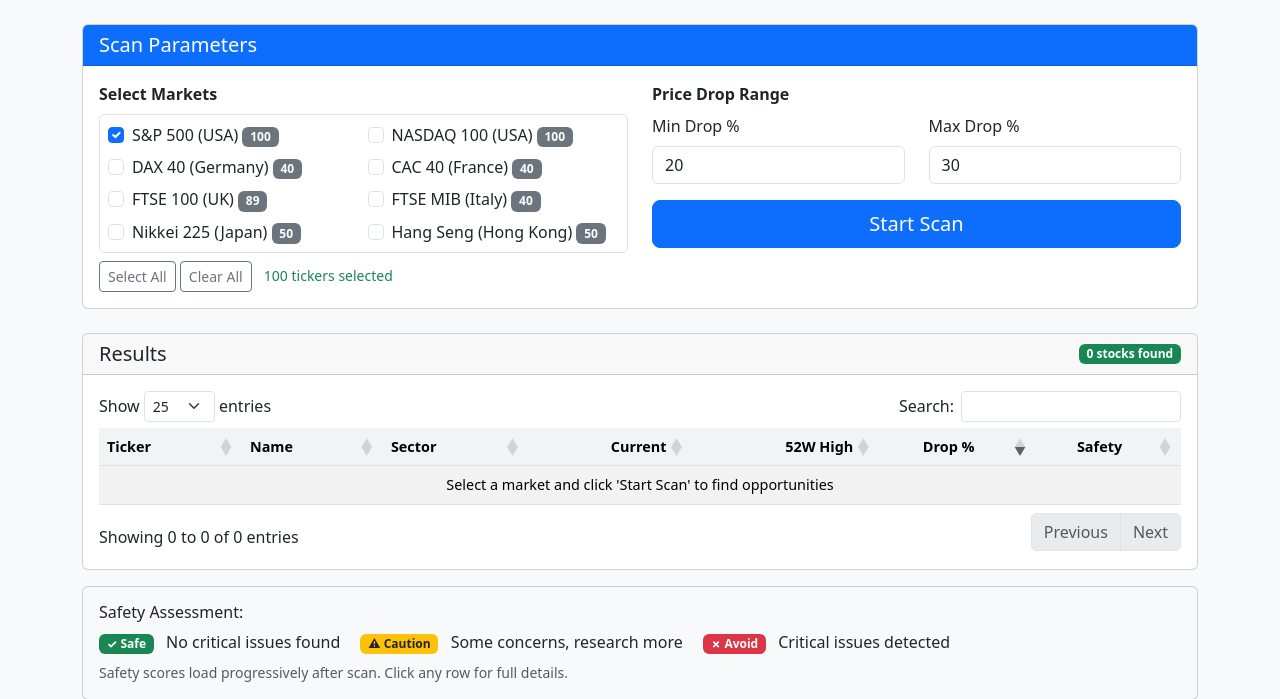
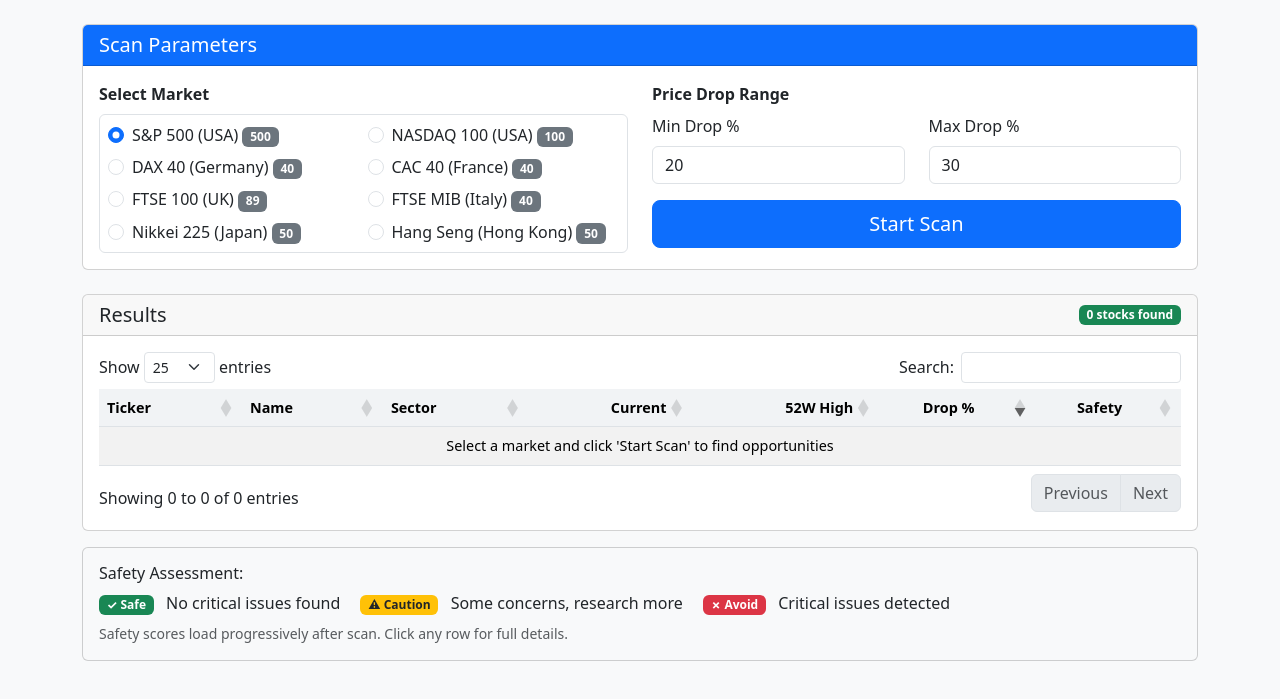
Before and after one commit to rigelshysaj/stock-screener, a Flask app: page / in a window 1280 px wide. Shown: the part 56-755 px from the top of the page. Run offline with Flask 3, Linux system fonts and the light colour scheme; some libraries are stand-ins or nearby versions.

Commit message:
Switch to radio buttons + expand S&P 500 to full 500 stocks
- Reverted to single market selection (radio buttons)
- Expanded S&P 500 from 100 to ~500 stocks
- Removed ticker limit validation (single market selection)
- User can now see all stocks in selected market

Note: Large markets (S&P 500) may timeout on free Render tier

🤖 Generated with [Claude Code](https://claude.com/claude-code)

Co-Authored-By: Claude Opus 4.5 <noreply@anthropic.com>

```diff
--- a/static/js/app.js
+++ b/static/js/app.js
@@ -8,12 +8,6 @@ let currentResults = [];
 // Initialize DataTable when document is ready
 $(document).ready(function() {
     initDataTable();
-    updateTickerCount();
-
-    // Update count when checkboxes change
-    $(document).on('change', '.market-checkbox', function() {
-        updateTickerCount();
-    });
 });
 
 function initDataTable() {
@@ -34,82 +28,17 @@ function initDataTable() {
     });
 }
 
-// Ticker counts per market (must match backend)
-const MARKET_TICKER_COUNTS = {
-    'sp500': 100,
-    'nasdaq': 100,
-    'dax': 40,
-    'cac': 40,
-    'ftse': 90,
-    'mib': 40,
-    'nikkei': 50,
-    'hangseng': 50
-};
-
-const MAX_TICKERS = 150;
-
-// Get selected markets (multiple checkboxes)
-function getSelectedMarkets() {
-    const selected = [];
-    $('.market-checkbox:checked').each(function() {
-        selected.push($(this).val());
-    });
-    return selected;
-}
-
-// Calculate total tickers for selected markets
-function getTotalTickerCount() {
-    const markets = getSelectedMarkets();
-    let total = 0;
-    markets.forEach(m => {
-        total += MARKET_TICKER_COUNTS[m] || 0;
-    });
-    return total;
-}
-
-// Update ticker count display
-function updateTickerCount() {
-    const count = getTotalTickerCount();
-    const countEl = $('#ticker-count');
-    countEl.text(`${count} tickers selected`);
-
-    if (count > MAX_TICKERS) {
-        countEl.removeClass('text-muted text-success').addClass('text-danger');
-        $('#scan-btn').prop('disabled', true);
-        countEl.text(`${count} tickers - max ${MAX_TICKERS} allowed!`);
-    } else if (count > 0) {
-        countEl.removeClass('text-muted text-danger').addClass('text-success');
-        $('#scan-btn').prop('disabled', false);
-    } else {
-        countEl.removeClass('text-success text-danger').addClass('text-muted');
-        $('#scan-btn').prop('disabled', false);
-    }
-}
-
-// Select all markets
-function selectAllMarkets() {
-    $('.market-checkbox').prop('checked', true);
-    updateTickerCount();
-}
-
-// Deselect all markets
-function deselectAllMarkets() {
-    $('.market-checkbox').prop('checked', false);
-    updateTickerCount();
+// Get selected market (single radio button)
+function getSelectedMarket() {
+    return $('input[name="market"]:checked').val();
 }
 
 // Start scanning
 async function startScan() {
-    const markets = getSelectedMarkets();
+    const market = getSelectedMarket();
 
-    if (markets.length === 0) {
-        alert('Please select at least one market to scan.');
-        return;
-    }
-
-    const tickerCount = getTotalTickerCount();
-    if (tickerCount > MAX_TICKERS) {
-        alert(`Too many tickers selected (${tickerCount}). Maximum is ${MAX_TICKERS}. Please deselect some markets.`);
+    if (!market) {
+        alert('Please select a market to scan.');
         return;
     }
 
@@ -127,8 +56,7 @@ async function startScan() {
     $('#scan-text').text('Scanning...');
     $('#scan-spinner').removeClass('d-none');
     $('#status-bar').removeClass('d-none').addClass('alert-info').removeClass('alert-success alert-danger');
-    const marketNames = markets.map(m => m.toUpperCase()).join(', ');
-    $('#status-text').text(`Scanning ${marketNames}... This may take a few minutes.`);
+    $('#status-text').text(`Scanning ${market.toUpperCase()}... This may take a few minutes.`);
 
     try {
         const response = await fetch('/api/scan', {
@@ -137,7 +65,7 @@ async function startScan() {
                 'Content-Type': 'application/json'
             },
             body: JSON.stringify({
-                markets: markets,
+                markets: [market],
                 min_drop: minDrop,
                 max_drop: maxDrop
             })
--- a/stock_lists.py
+++ b/stock_lists.py
@@ -3,8 +3,9 @@ Stock lists for global markets.
 Contains ticker symbols for major indices worldwide.
 """
 
-# S&P 500 - Top 100 by market cap (subset for faster scanning)
-SP500_TOP = [
+# S&P 500 - Full list (all 500 stocks)
+SP500 = [
+    # Top 100
     "AAPL", "MSFT", "GOOGL", "AMZN", "NVDA", "META", "TSLA", "BRK-B", "UNH", "JNJ",
     "JPM", "V", "PG", "XOM", "MA", "HD", "CVX", "MRK", "ABBV", "LLY",
     "PEP", "KO", "COST", "AVGO", "WMT", "MCD", "CSCO", "ACN", "TMO", "ABT",
@@ -14,7 +15,51 @@ SP500_TOP = [
     "INTU", "MDLZ", "DE", "GILD", "ADP", "ISRG", "ADI", "TJX", "CVS", "SYK",
     "BKNG", "VRTX", "MMC", "PLD", "REGN", "CI", "LMT", "SCHW", "NOW", "ZTS",
     "MO", "BDX", "TMUS", "CB", "EOG", "SO", "CME", "DUK", "PNC", "CL",
-    "EQIX", "ITW", "SLB", "AON", "NOC", "APD", "FISV", "CSX", "WM", "ICE"
+    "EQIX", "ITW", "SLB", "AON", "NOC", "APD", "FISV", "CSX", "WM", "ICE",
+    # 101-200
+    "NSC", "EMR", "MCK", "FCX", "PXD", "EL", "GM", "OXY", "CCI", "GD",
+    "SHW", "HUM", "PSX", "MPC", "MAR", "ORLY", "EW", "MCO", "ADM", "AEP",
+    "MET", "TRV", "COP", "FDX", "DOW", "F", "KMB", "AIG", "AFL", "D",
+    "DLR", "A", "NEM", "PSA", "PRU", "KHC", "O", "JCI", "TGT", "CTVA",
+    "SPG", "PEG", "BIIB", "MNST", "HAL", "PAYX", "WMB", "HSY", "GIS", "IQV",
+    "ALL", "YUM", "TEL", "DD", "IDXX", "BK", "WELL", "STZ", "CTAS", "MSCI",
+    "DVN", "AME", "ED", "WEC", "PPG", "ROP", "PCAR", "DLTR", "CMG", "HLT",
+    "APTV", "MTD", "RSG", "EA", "FAST", "KEYS", "AZO", "OTIS", "VRSK", "AWK",
+    "GWW", "ALB", "ILMN", "ROK", "CTSH", "EXC", "ES", "LHX", "ODFL", "XEL",
+    "CBRE", "CHD", "EBAY", "HPQ", "FTV", "VRSN", "ANSS", "MLM", "VMC", "DFS",
+    # 201-300
+    "WST", "DOV", "FANG", "URI", "PWR", "DHI", "LEN", "PHM", "NVR", "TSCO",
+    "EFX", "STT", "SYF", "CFG", "HIG", "FITB", "KEY", "MTB", "RF", "HBAN",
+    "NTRS", "CMA", "ZION", "SIVB", "SBNY", "CINF", "GL", "L", "WRB", "AIZ",
+    "TFC", "USB", "PFG", "LNC", "UNM", "TROW", "AMP", "BEN", "IVZ", "NTAP",
+    "JNPR", "AKAM", "FFIV", "WDC", "HPE", "LDOS", "IT", "FIS", "GPN", "FLT",
+    "BR", "PAYC", "CPRT", "CHRW", "EXPD", "JBHT", "XPO", "LSTR", "KNX", "SAIA",
+    "WAB", "GPC", "LKQ", "AAP", "ULTA", "BBY", "DG", "COST", "KR", "WBA",
+    "SYY", "SYSCO", "MKC", "HRL", "K", "CPB", "CAG", "GIS", "SJM", "CLX",
+    "CHD", "CL", "PG", "KMB", "NWL", "RVTY", "HAS", "MAT", "POOL", "PENN",
+    "WYNN", "LVS", "MGM", "CZR", "DKNG", "NKE", "VFC", "PVH", "TPR", "RL",
+    # 301-400
+    "HBI", "UAA", "LEVI", "GPS", "ANF", "AEO", "URBN", "EXPR", "FIVE", "OLLI",
+    "TJX", "ROST", "BURL", "RH", "WSM", "WMG", "PARA", "DIS", "NFLX", "WBD",
+    "FOXA", "FOX", "VIAC", "DISCA", "DISCB", "DISCK", "CMCSA", "CHTR", "T", "VZ",
+    "TMUS", "S", "LUMN", "FYBR", "FTR", "DISH", "SATS", "IRDM", "GILD", "REGN",
+    "VRTX", "BIIB", "ALXN", "BMRN", "INCY", "SGEN", "SRPT", "BLUE", "RARE", "EXEL",
+    "UTHR", "TECH", "BIO", "A", "TMO", "DHR", "PKI", "MTD", "WAT", "BRKR",
+    "TER", "LRCX", "KLAC", "AMAT", "ASML", "NVDA", "AMD", "INTC", "TXN", "QCOM",
+    "AVGO", "MRVL", "SWKS", "QRVO", "NXPI", "ON", "ADI", "MCHP", "XLNX", "MPWR",
+    "ENPH", "SEDG", "FSLR", "RUN", "NOVA", "JKS", "CSIQ", "DQ", "MAXN", "ARRY",
+    "NEE", "AES", "AEP", "D", "DUK", "SO", "EXC", "PEG", "ED", "XEL",
+    # 401-500
+    "WEC", "ES", "ETR", "CMS", "DTE", "AEE", "LNT", "EVRG", "PNW", "PPL",
+    "NI", "OGE", "MGEE", "NWE", "AVA", "POR", "SRE", "PCG", "EIX", "AWK",
+    "WTR", "AWR", "SJW", "CWT", "YORW", "ARTNA", "MSEX", "WTRG", "AMT", "CCI",
+    "SBAC", "UDR", "ESS", "AVB", "EQR", "MAA", "CPT", "AIV", "INVH", "AMH",
+    "SUI", "ELS", "LSI", "ACC", "EDR", "IRT", "NNN", "O", "WPC", "STOR",
+    "ADC", "EPRT", "FCPT", "NTST", "GTY", "PINE", "GOOD", "LTC", "OHI", "SBRA",
+    "HR", "PEAK", "DOC", "VTR", "WELL", "HTA", "MPW", "GMRE", "CHCT", "GEO",
+    "CXW", "BXP", "SLG", "VNO", "KRC", "DEI", "ARE", "BDN", "ESRT", "PGRE",
+    "PDM", "CLI", "OFC", "HIW", "CUZ", "CDP", "EGP", "FR", "STAG", "TRNO",
+    "IIPR", "COLD", "LAND", "PLYM", "ILPT", "PEB", "HST", "RHP", "PK", "XHR"
 ]
 
 # NASDAQ 100 - Tech-heavy
@@ -100,7 +145,7 @@ HANGSENG = [
 MARKETS = {
     "sp500": {
         "name": "S&P 500 (USA)",
-        "tickers": SP500_TOP,
+        "tickers": SP500,
         "currency": "USD"
     },
     "nasdaq": {
--- a/templates/index.html
+++ b/templates/index.html
@@ -30,11 +30,11 @@
                 <div class="row">
                     <!-- Markets Selection -->
                     <div class="col-md-6">
-                        <label class="form-label fw-bold">Select Markets</label>
+                        <label class="form-label fw-bold">Select Market</label>
                         <div class="markets-grid" id="markets-container">
                             {% for key, market in markets.items() %}
                             <div class="form-check">
-                                <input class="form-check-input market-checkbox" type="checkbox"
+                                <input class="form-check-input" type="radio" name="market"
                                        value="{{ key }}" id="market-{{ key }}"
                                        {% if key == 'sp500' %}checked{% endif %}>
                                 <label class="form-check-label" for="market-{{ key }}">
@@ -43,11 +43,6 @@
                                 </label>
                             </div>
                             {% endfor %}
-                        </div>
-                        <div class="mt-2">
-                            <button type="button" class="btn btn-sm btn-outline-secondary" onclick="selectAllMarkets()">Select All</button>
-                            <button type="button" class="btn btn-sm btn-outline-secondary" onclick="deselectAllMarkets()">Clear All</button>
-                            <span id="ticker-count" class="ms-2 small text-muted">0 tickers selected</span>
                         </div>
                     </div>
 
```
